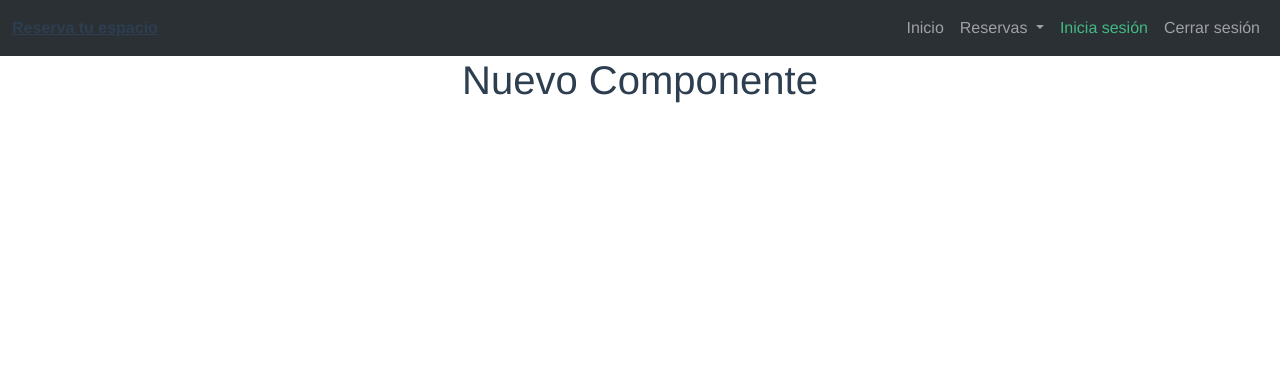
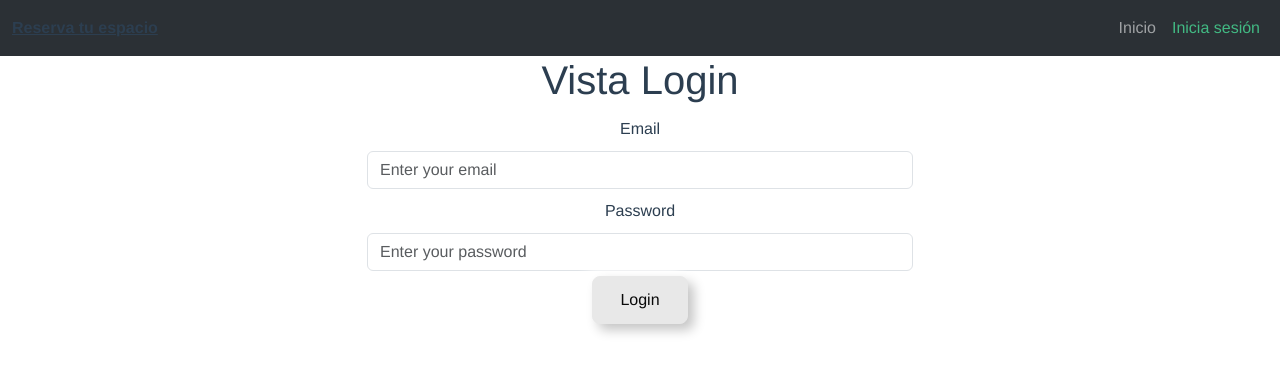
Before and after one commit to SVETASEL/codejam, a Vue app in the folder codejam/: page /login in a window 1280 px wide. Shown: the top 372 px of the page. Built offline with nearby package versions, Linux system fonts and the light colour scheme.

Commit message:
Se añaden acciones de usuario en services, store y navbar

```diff
--- a/codejam/src/components/NavBar.vue
+++ b/codejam/src/components/NavBar.vue
@@ -11,26 +11,26 @@
                     <li class="nav-item">
                         <router-link to="/" class="nav-link">Inicio</router-link>
                     </li>
-                    <li class="nav-item dropdown" >
+                    <li class="nav-item dropdown" v-if="user">
                         <a class="nav-link dropdown-toggle" href="" role="button" data-bs-toggle="dropdown" aria-expanded="false">
                             Reservas
                         </a>
-                        <ul class="dropdown-menu">
+                        <ul class="dropdown-menu" >
                             <li>
                                 <router-link class="dropdown-item" to="/reservas">Nueva Reserva</router-link>
                             </li>
                             <li>
-                                <router-link class="dropdown-item" to="/mis-reservas">Mis reservas</router-link>
+                                <router-link class="dropdown-item" to="/mis-reservas" >Mis reservas</router-link>
                             </li>
                         </ul>
                     </li>
 
 
                     <li class="nav-item" >
-                        <router-link to="/login" class="nav-link" >Inicia sesión</router-link>
+                        <router-link to="/login" class="nav-link" v-if="!user">Inicia sesión</router-link>
                     </li>
                     <li class="nav-item" >
-                        <a href="" class="nav-link">Cerrar sesión</a>
+                        <a href="" class="nav-link" v-if="user">Cerrar sesión</a>
                     </li>
 
                 </ul>
@@ -39,15 +39,25 @@
     </nav></template>
 
 <script>
+import { mapState, mapActions } from 'vuex';
+
 export default {
     name: 'NavBar',
     // props: {},
     data(){
         return {}
     },
-    // computed: {},
-    //methods: {},
-    // watch: {},
+    computed: {
+        ...mapState(["user"])
+    },
+    methods: {
+        ...mapActions(["clearUser"]),
+        logout(){
+            this.clearUser();
+            alert("Se ha cerrado la sesión.");
+            this.$router.push("/");
+        }
+    },    // watch: {},
     // components: {},
     // mixins: [],
     // filters: {},
--- /dev/null
+++ b/codejam/src/services/usersService.js
@@ -0,0 +1,34 @@
+const getUser = async (email, password) => {
+  try {
+    let response = await fetch("/api/users.json");
+    let data = await response.json();
+
+    let users = data.users;
+
+    let foundUser = users.find(
+      (user) => user.email == email && user.password == password
+    );
+    delete foundUser.password;
+
+    return foundUser;
+  } catch (error) {
+    throw new Error("No se pudo obtener la data del usuario.");
+  }
+};
+
+const getUsers = async () => {
+  try {
+    let response = await fetch("/api/users.json");
+    let data = await response.json();
+
+    let users = data.users;
+    return users;
+  } catch (error) {
+    throw new Error("No se pudo obtener la data de los usuarios");
+  }
+};
+
+export default {
+  getUser,
+  getUsers,
+};
--- a/codejam/src/store/index.js
+++ b/codejam/src/store/index.js
@@ -1,14 +1,61 @@
-import { createStore } from 'vuex'
+import { createStore } from "vuex";
+import usersService from "@/services/usersService";
 
 export default createStore({
   state: {
+    users: [],
+    user: null,
   },
-  getters: {
-  },
+  getters: {},
   mutations: {
+    SET_USER(state, user) {
+      state.user = user;
+    },
+    CLEAR_USER(state) {
+      state.user = null;
+    },
+    SET_USERS(state, users) {
+      state.users = users;
+    },
   },
   actions: {
+    setUser({ commit }, user) {
+      commit("SET_USER", user);
+      localStorage.setItem("user", JSON.stringify(user));
+    },
+    clearUser({ commit }) {
+      commit("SET_USER");
+      localStorage.removeItem("user");
+    },
+    initUser({ commit }) {
+      let user = localStorage.getItem("user");
+      if (user) {
+        user = JSON.parse(user);
+        commit("SET_USER", user);
+      }
+    },
+    async setUsers({ commit, state }) {
+      try {
+        let users = localStorage.getItem("users");
+
+        if (users) {
+          console.log("Existe users en localStorage");
+          users = JSON.parse(users);
+        } else {
+          console.log("No Existe users en localStorage");
+          if (state.users.length == 0) {
+            users = await usersService.getUsers();
+            localStorage.setItem("users", JSON.stringify(users));
+          }
+        }
+
+        commit("SET_USERS", users);
+      } catch (error) {
+        console.log(error);
+        localStorage.clear();
+        throw new Error("Error al obtener la información de usuarios.");
+      }
+    },
   },
-  modules: {
-  }
-})
+  modules: {},
+});
--- a/codejam/src/views/LoginView.vue
+++ b/codejam/src/views/LoginView.vue
@@ -1,25 +1,119 @@
 <template>
-    <h1> Nuevo Componente</h1>
+    <div class="login">
+       <header class="login__header">
+            <h1 class="login__title">Vista Login</h1>
+       </header>
+
+       <main class="login__main container">
+
+            <div class="login__container-form row">
+
+                <form class="login__form col-12 col-md-6" @submit.prevent="login">
+                    <div class="login__form-group">
+                        <label class="login__label form-label" for="email">Email</label>
+                        <input class="login__input form-control" type="email" id="email" placeholder="Enter your email" v-model="email">
+                    </div>
+
+                    <div class="login__form-group">
+                        <label class="login__label form-label" for="password">Password</label>
+                        <input class="login__input form-control" type="password" id="password" placeholder="Enter your password" v-model="password">
+                    </div>
+                    <div class="login__form-group">
+                        <button class="login__button" type="submit">Login</button>
+                    </div>
+                 </form>
+
+            </div>
+       </main>
+
+    </div>
 </template>
 
 <script>
+
+import { mapActions, mapState } from "vuex";
+
 export default {
-    name: 'LoginView',
-    // props: {},
+    name: "LoginView",
     data(){
-        return {}
+        return{
+            email: "",
+            password: ""
+        }
     },
-    // computed: {},
-    //methods: {},
-    // watch: {},
-    // components: {},
-    // mixins: [],
-    // filters: {},
-    // -- Lifecycle Methods
-    // -- End Lifecycle Methods
+    computed: {
+        ...mapState(["users"]),
+    },
+    methods: {
+        ...mapActions(["setUser", "setUsers"]),
+        async login(){
+           try {
+                if(!this.email || !this.password){
+                    return alert("Debe completar todos los campos.")
+                }
+
+                let userFound = this.users.find(user => user.email == this.email && user.password == this.password);
+
+                if(userFound){
+                    this.setUser(userFound);
+                    this.email = "";
+                    this.password = "";
+                    alert(`Bienvenido ${userFound.name}.`);
+
+                    this.$router.push("/");
+                }else {
+                    alert("Credenciales no válidas.");
+                }
+
+           } catch (error) {
+                alert("Ha ocurrido un error en el login.")
+           }
+
+        }
+    },
+    async created(){
+        try {
+            await this.setUsers();
+            console.log("usuarios cargados con éxito.");
+
+        } catch (error) {
+            alert(error.message);
+        }
+    }
+
 }
 </script>
 
-<style scoped>
+<style scoped lang="scss">
 
+.login {
+    label, input {
+        margin: 5px 0px;
+    }
+    &__title{
+        text-align: center;
+    }
+    &__form{
+        margin: auto;
+    }
+
+    &__button{
+        color: #090909;
+        padding: 0.7em 1.7em;
+        font-size: 16px;
+        border-radius: 0.5em;
+        background: #e8e8e8;
+        cursor: pointer;
+        border: 1px solid #e8e8e8;
+        transition: all 0.3s;
+        box-shadow: 6px 6px 12px #c5c5c5, -6px -6px 12px #ffffff;
+
+        &:hover{
+            border: 1px solid white;
+        }
+        &:active{
+            box-shadow: 4px 4px 12px #c5c5c5, -4px -4px 12px #ffffff;
+        }
+    }
+}
 </style>
```
